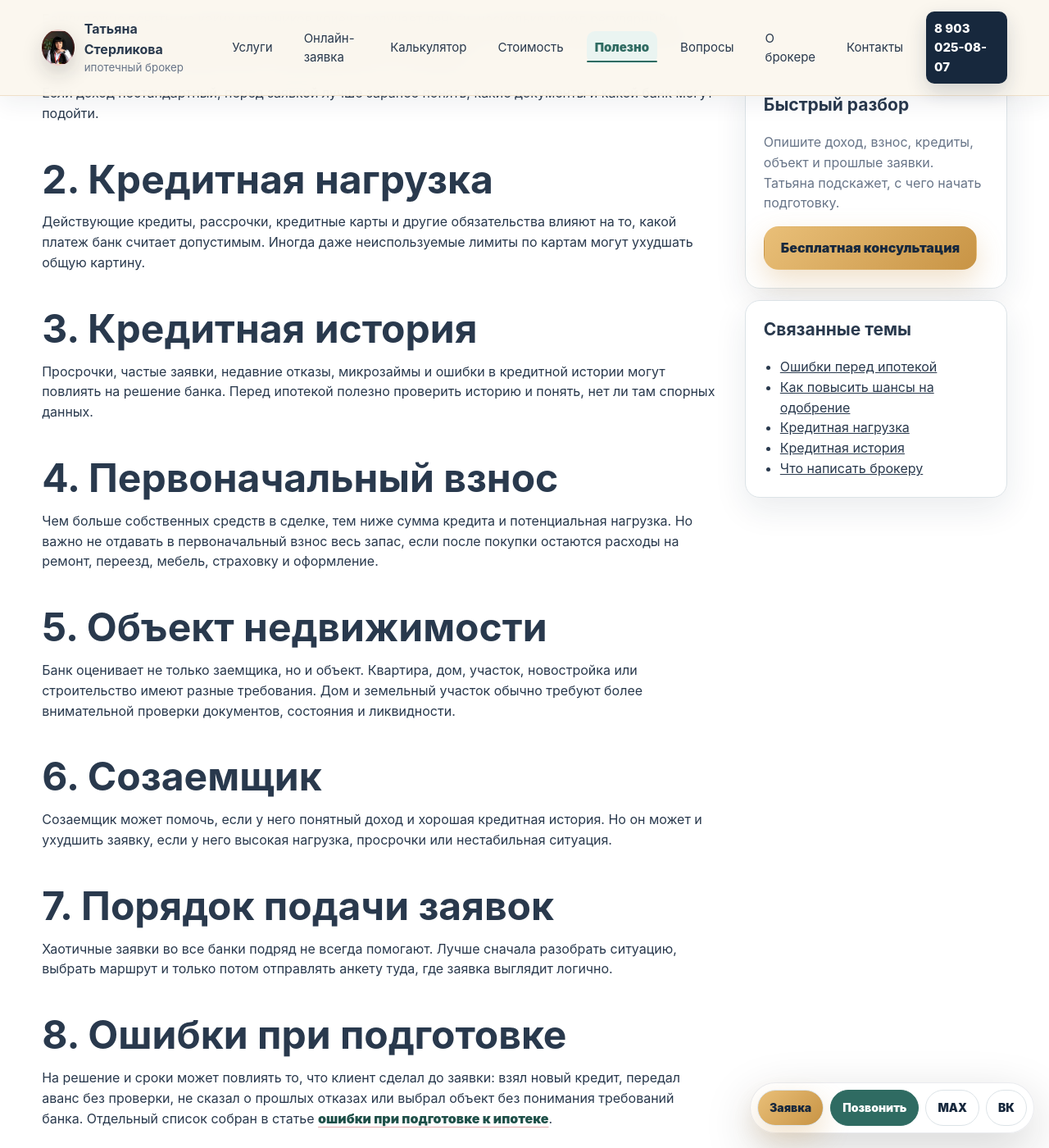
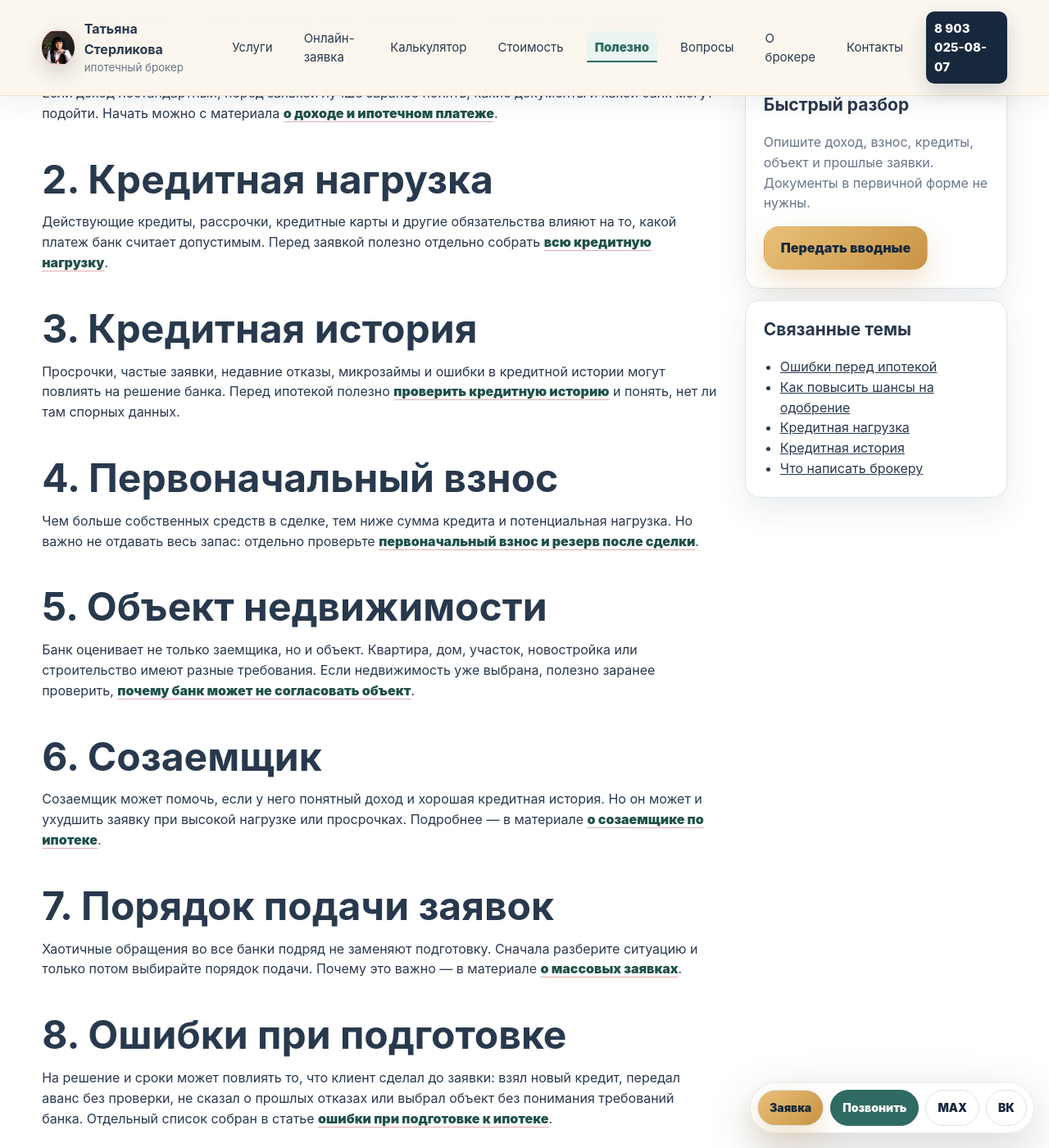
Before and after one commit to deputat36/broker, a Jekyll site: the page built from polezno/chto-vliyaet-na-odobrenie-ipoteki.md, in a window 1280 px wide and 1400 px high, scrolled down 969 px. Shown: the whole window at 82% size. Built offline with Jekyll 4.4.1, drawn with Linux system fonts in a browser that asks for light colours; some of the changed text lies outside the part shown.

Commit message:
Связать факторы одобрения с заявкой и подготовкой (#94)
Сделать страницу факторов одобрения навигационным хабом подготовки и добавить измеримые входы в онлайн-заявку без гарантий решения банка.

```diff
--- a/polezno/chto-vliyaet-na-odobrenie-ipoteki.md
+++ b/polezno/chto-vliyaet-na-odobrenie-ipoteki.md
@@ -13,8 +13,9 @@ schema: '{"@context":"https://schema.org","@type":"Article","headline":"Что
   <h1>Что влияет на одобрение ипотеки</h1>
   <p class="lead">Банк смотрит не на один показатель, а на всю картину: доход, кредитную нагрузку, кредитную историю, первоначальный взнос, объект, документы, созаемщика и поведение клиента перед заявкой.</p>
   <div class="hero-actions">
-    <a class="btn btn-primary" href="{{ '/konsultaciya/' | relative_url }}">Разобрать шансы</a>
-    <a class="btn btn-secondary" href="tel:+79030250807">Позвонить Татьяне</a>
+    <a class="btn btn-primary" href="{{ '/online-zayavka/' | relative_url }}?source={{ page.url | url_encode }}&amp;scenario={{ 'Первичная консультация и подбор ипотеки' | url_encode }}&amp;placement=approval_factors_hero">Разобрать вводные онлайн</a>
+    <a class="btn btn-secondary" href="{{ '/konsultaciya/' | relative_url }}">Консультация</a>
+    <a class="btn btn-light" href="tel:+79030250807">Позвонить Татьяне</a>
   </div>
 </section>
 
@@ -22,38 +23,38 @@ schema: '{"@context":"https://schema.org","@type":"Article","headline":"Что
   <article class="content-main">
     <h2>1. Доход и его подтверждение</h2>
     <p>Банку важно понять, из каких источников клиент получает деньги, насколько доход регулярный и можно ли его подтвердить. Официальная работа, ИП, самозанятость, пенсия, смешанный доход или неофициальные поступления могут рассматриваться по-разному.</p>
-    <p>Если доход нестандартный, перед заявкой лучше заранее понять, какие документы и какой банк могут подойти.</p>
+    <p>Если доход нестандартный, перед заявкой лучше заранее понять, какие документы и какой банк могут подойти. Начать можно с материала <a class="text-link" href="{{ '/polezno/skolko-nuzhno-zarabatyvat-dlya-ipoteki/' | relative_url }}">о доходе и ипотечном платеже</a>.</p>
 
     <h2>2. Кредитная нагрузка</h2>
-    <p>Действующие кредиты, рассрочки, кредитные карты и другие обязательства влияют на то, какой платеж банк считает допустимым. Иногда даже неиспользуемые лимиты по картам могут ухудшать общую картину.</p>
+    <p>Действующие кредиты, рассрочки, кредитные карты и другие обязательства влияют на то, какой платеж банк считает допустимым. Перед заявкой полезно отдельно собрать <a class="text-link" href="{{ '/polezno/kreditnaya-nagruzka-pered-ipotekoy/' | relative_url }}">всю кредитную нагрузку</a>.</p>
 
     <h2>3. Кредитная история</h2>
-    <p>Просрочки, частые заявки, недавние отказы, микрозаймы и ошибки в кредитной истории могут повлиять на решение банка. Перед ипотекой полезно проверить историю и понять, нет ли там спорных данных.</p>
+    <p>Просрочки, частые заявки, недавние отказы, микрозаймы и ошибки в кредитной истории могут повлиять на решение банка. Перед ипотекой полезно <a class="text-link" href="{{ '/polezno/kak-proverit-kreditnuyu-istoriyu-pered-ipotekoy/' | relative_url }}">проверить кредитную историю</a> и понять, нет ли там спорных данных.</p>
 
     <h2>4. Первоначальный взнос</h2>
-    <p>Чем больше собственных средств в сделке, тем ниже сумма кредита и потенциальная нагрузка. Но важно не отдавать в первоначальный взнос весь запас, если после покупки остаются расходы на ремонт, переезд, мебель, страховку и оформление.</p>
+    <p>Чем больше собственных средств в сделке, тем ниже сумма кредита и потенциальная нагрузка. Но важно не отдавать весь запас: отдельно проверьте <a class="text-link" href="{{ '/polezno/pervonachalnyy-vznos-po-ipoteke/' | relative_url }}">первоначальный взнос и резерв после сделки</a>.</p>
 
     <h2>5. Объект недвижимости</h2>
-    <p>Банк оценивает не только заемщика, но и объект. Квартира, дом, участок, новостройка или строительство имеют разные требования. Дом и земельный участок обычно требуют более внимательной проверки документов, состояния и ликвидности.</p>
+    <p>Банк оценивает не только заемщика, но и объект. Квартира, дом, участок, новостройка или строительство имеют разные требования. Если недвижимость уже выбрана, полезно заранее проверить, <a class="text-link" href="{{ '/polezno/pochemu-bank-ne-odobryaet-obekt-ipoteki/' | relative_url }}">почему банк может не согласовать объект</a>.</p>
 
     <h2>6. Созаемщик</h2>
-    <p>Созаемщик может помочь, если у него понятный доход и хорошая кредитная история. Но он может и ухудшить заявку, если у него высокая нагрузка, просрочки или нестабильная ситуация.</p>
+    <p>Созаемщик может помочь, если у него понятный доход и хорошая кредитная история. Но он может и ухудшить заявку при высокой нагрузке или просрочках. Подробнее — в материале <a class="text-link" href="{{ '/polezno/sozaemshchik-po-ipoteke/' | relative_url }}">о созаемщике по ипотеке</a>.</p>
 
     <h2>7. Порядок подачи заявок</h2>
-    <p>Хаотичные заявки во все банки подряд не всегда помогают. Лучше сначала разобрать ситуацию, выбрать маршрут и только потом отправлять анкету туда, где заявка выглядит логично.</p>
+    <p>Хаотичные обращения во все банки подряд не заменяют подготовку. Сначала разберите ситуацию и только потом выбирайте порядок подачи. Почему это важно — в материале <a class="text-link" href="{{ '/polezno/pochemu-ne-stoit-podavat-zayavki-vo-vse-banki/' | relative_url }}">о массовых заявках</a>.</p>
 
     <h2>8. Ошибки при подготовке</h2>
     <p>На решение и сроки может повлиять то, что клиент сделал до заявки: взял новый кредит, передал аванс без проверки, не сказал о прошлых отказах или выбрал объект без понимания требований банка. Отдельный список собран в статье <a class="text-link" href="{{ '/polezno/oshibki-pri-podgotovke-k-ipoteke/' | relative_url }}">ошибки при подготовке к ипотеке</a>.</p>
 
     <h2>Что делать перед подачей</h2>
-    <p>Самый спокойный путь — сначала собрать вводные, проверить слабые места, посчитать платеж и понять, какой банк и программа подходят под конкретную задачу.</p>
+    <p>Самый спокойный путь — сначала собрать вводные, проверить слабые места, посчитать платеж и понять, какой банковский маршрут соответствует конкретной задаче. Решение по заявке в любом случае принимает банк.</p>
   </article>
 
   <aside class="sidebar">
     <div class="seo-panel">
       <h3>Быстрый разбор</h3>
-      <p>Опишите доход, взнос, кредиты, объект и прошлые заявки. Татьяна подскажет, с чего начать подготовку.</p>
-      <a class="btn btn-primary" href="{{ '/konsultaciya/' | relative_url }}">Бесплатная консультация</a>
+      <p>Опишите доход, взнос, кредиты, объект и прошлые заявки. Документы в первичной форме не нужны.</p>
+      <a class="btn btn-primary" href="{{ '/online-zayavka/' | relative_url }}?source={{ page.url | url_encode }}&amp;scenario={{ 'Первичная консультация и подбор ипотеки' | url_encode }}&amp;placement=approval_factors_sidebar">Передать вводные</a>
     </div>
     <div class="seo-panel">
       <h3>Связанные темы</h3>
@@ -98,12 +99,13 @@ schema: '{"@context":"https://schema.org","@type":"Article","headline":"Что
 
 <section class="section cta-section">
   <div>
-    <p class="eyebrow">Хотите понять свои шансы?</p>
-    <h2>Начните с первичного разбора</h2>
-    <p>Позвоните или напишите Татьяне: доход, кредиты, взнос, объект, город и были ли уже заявки в банки.</p>
+    <p class="eyebrow">Хотите проверить готовность?</p>
+    <h2>Передайте ключевые вводные до заявки</h2>
+    <p>Укажите доход, кредиты, взнос, объект, город и прошлые обращения в банки. Это не гарантирует одобрение, но помогает определить следующий шаг.</p>
   </div>
   <div class="cta-actions">
-    <a class="btn btn-primary" href="tel:+79030250807">8 903 025-08-07</a>
+    <a class="btn btn-primary" href="{{ '/online-zayavka/' | relative_url }}?source={{ page.url | url_encode }}&amp;scenario={{ 'Первичная консультация и подбор ипотеки' | url_encode }}&amp;placement=approval_factors_footer">Проверить вводные</a>
+    <a class="btn btn-secondary" href="tel:+79030250807">8 903 025-08-07</a>
     <button class="btn btn-secondary" type="button" data-copy-phone>MAX</button>
     <a class="btn btn-secondary" href="https://vk.com/tatyanasterlikova" rel="noopener">ВК</a>
   </div>
```
